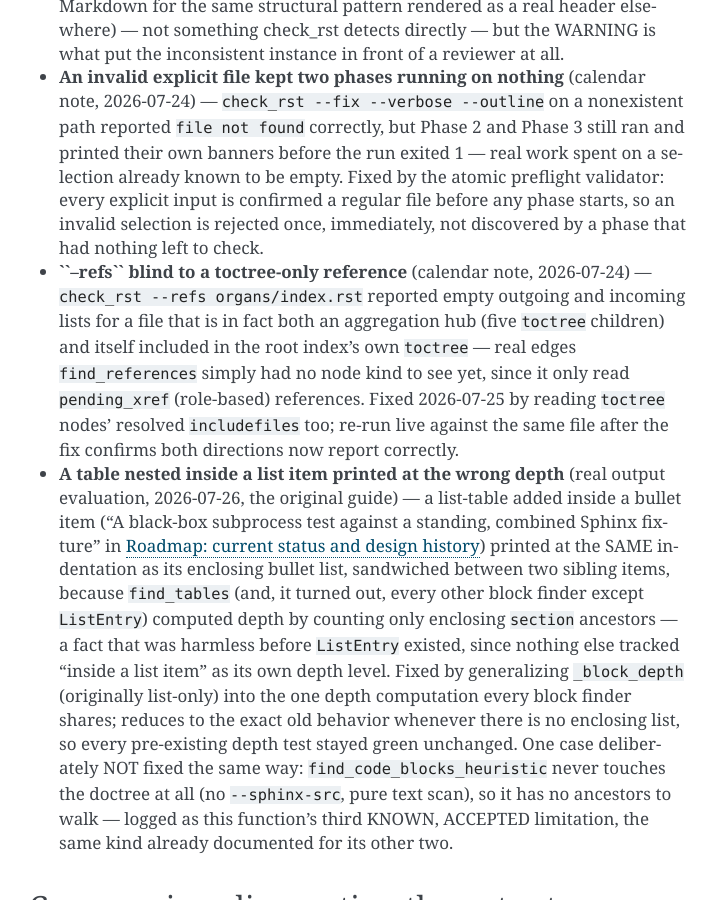
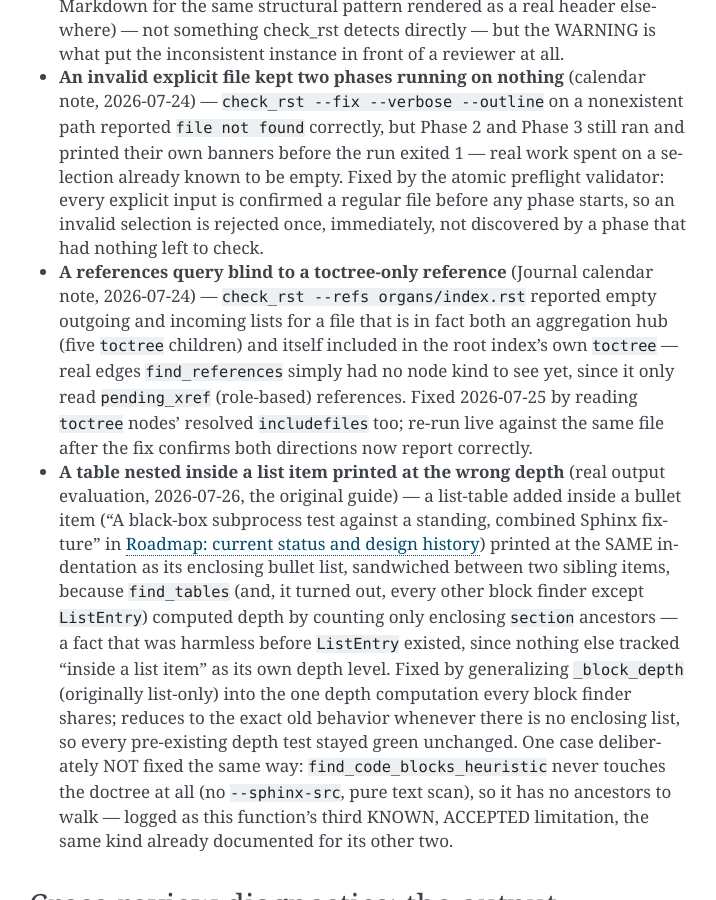
Before and after one commit to dememax/check_rst, a Sphinx documentation site: the page built from docs/development.rst, in a window 1280 px wide and 900 px high, scrolled down 3261 px. Shown: the whole window, without its empty margins (391-1107 px from the left). Built offline with Sphinx 7.4.7, drawn with Linux system fonts in a browser that asks for light colours.

Commit message:
docs(development): remove a genuine nested-markup defect
Reviewing every remaining WARNING on the repository's own docs (plan step 2.6) found one real defect among the 29: the register entry `**``--refs`` blind to a toctree-only reference**` wraps an inline literal inside bold, and RST renders only the outer role, so the literal's styling was silently lost. The label now reads "A references query blind to a toctree-only reference" and attributes its calendar note to Journal. It is consistent with its sibling register labels, which are deliberately retained bold openers.

Dispositions of the remaining 29 WARNINGs, recorded so none looks unreviewed:
- 10 inline literals quoting RST syntax: they wait for the nested-inline policy decision.
- One bold span quoting `XGrabServer()` in the nested-inline roadmap entry: retained as an example of the pattern itself.
- 13 bold openers in compact co-equal registers (development catches, roadmap decisions, rules threshold cases): retained.
- 4 `index.rst` mentions: deliberate file references in discussion prose, not navigation.

Validation: three-step RST loop on development.rst reports 0 errors. Its WARNING count is unchanged at 10 because the rewritten label now reports as a register opener instead of nested markup.

Co-Authored-By: Claude Opus 5.5 <noreply@anthropic.com>

```diff
--- a/docs/development.rst
+++ b/docs/development.rst
@@ -172,8 +172,8 @@ unrelated entries below.
   input is confirmed a regular file before any phase starts, so an
   invalid selection is rejected once, immediately, not discovered by a
   phase that had nothing left to check.
-* **``--refs`` blind to a toctree-only reference** (calendar note,
-  2026-07-24) — ``check_rst --refs organs/index.rst`` reported empty
+* **A references query blind to a toctree-only reference** (Journal calendar
+  note, 2026-07-24) — ``check_rst --refs organs/index.rst`` reported empty
   outgoing and incoming lists for a file that is in fact both an
   aggregation hub (five ``toctree`` children) and itself included in
   the root index's own ``toctree`` — real edges ``find_references``
```
